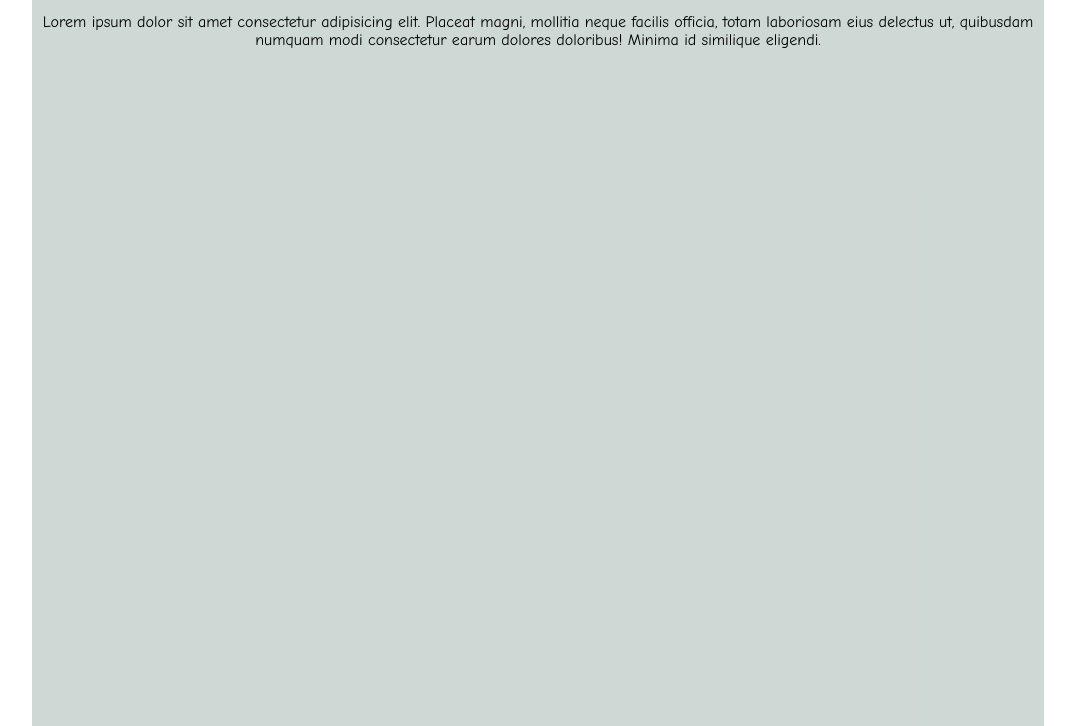
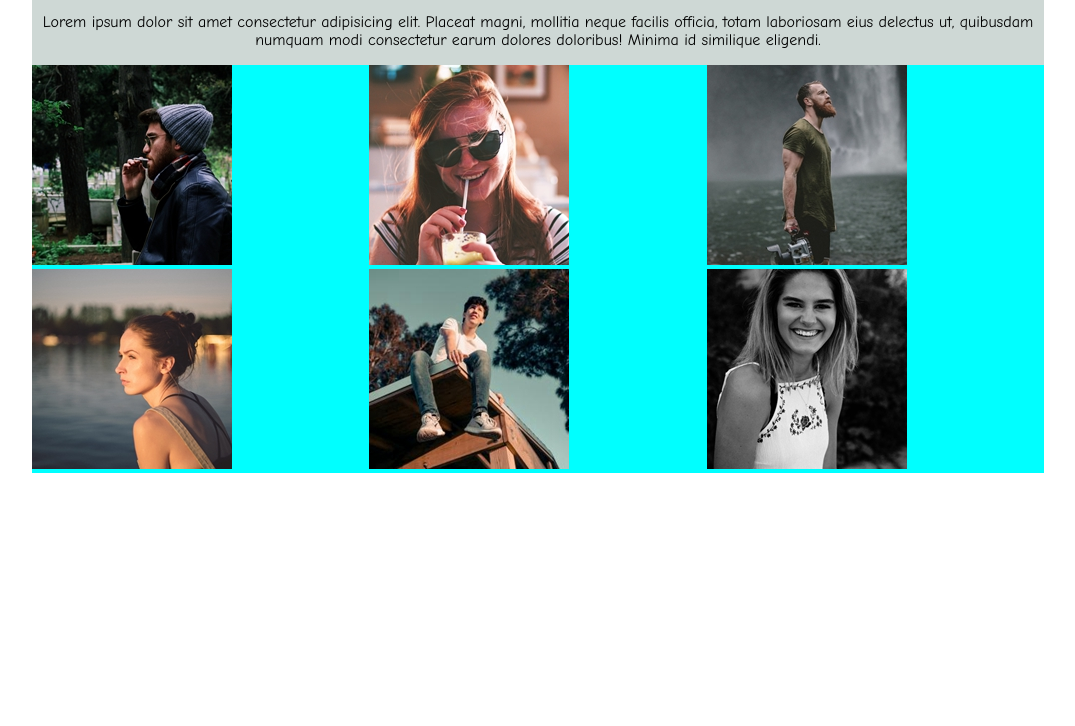
Before and after one commit to danieldorazio/html-css-float-cards, a plain HTML site: page index.html in a window 1280 px wide. Shown: the part 74-800 px from the top of the page, without its empty margins (102-1177 px from the left). Drawn offline with Linux system fonts and the light colour scheme.

Commit message:
add: CARDS

```diff
--- a/css/style.css
+++ b/css/style.css
@@ -8,13 +8,12 @@ body{
 }
 /* CONTAINER */
 .container{
-    height: 1000px;  /*debug test*/
     width: 80%;
     background-color: rgba(168, 185, 180, 0.555);
     margin: 0 auto;
 }
 
-/* HEADER */
+/* HEADER */ /*bug*/
 header{
     height: 50px;
     background-color: orange; /*debug test*/
@@ -30,3 +29,16 @@ header h1{
 .paragrafo p{
     text-align: center;
 }
+
+/* CARDS */ /*clearfix*/ /*bug*/
+.cards::after{
+    content: "";
+    display: table;
+    clear: both;
+}
+
+.cards .coloms{
+    width: calc(100% / 3);
+    background-color: aqua;
+    float: left;
+}
--- a/index.html
+++ b/index.html
@@ -26,15 +26,27 @@
         <!-- CARDS -->
         <div class="cards">
             <div class="arr">
-                <div class="coloms"></div>
-                <div class="coloms"></div>
-                <div class="coloms"></div>
+                <div class="coloms">
+                    <img src="img/male1.png" alt="foto profilo: MARCO BIANCHI">
+                </div>
+                <div class="coloms">
+                    <img src="img/female1.png" alt="foto profilo: LAURA ROSSI">
+                </div>
+                <div class="coloms">
+                    <img src="img/male2.png" alt="foto profilo: GIORGIO VERDI">
+                </div>
             </div>
 
             <div class="arr">
-                <div class="coloms"></div>
-                <div class="coloms"></div>
-                <div class="coloms"></div>
+                <div class="coloms">
+                    <img src="img/female2.png" alt="foto profilo: ">
+                </div>
+                <div class="coloms">
+                    <img src="img/male3.png" alt="foto profilo: ROBERTO LOREM">
+                </div>
+                <div class="coloms">
+                    <img src="img/female3.png" alt="foto profilo: DANIELA AMET">
+                </div>
             </div>
         </div>
     </main>
```
